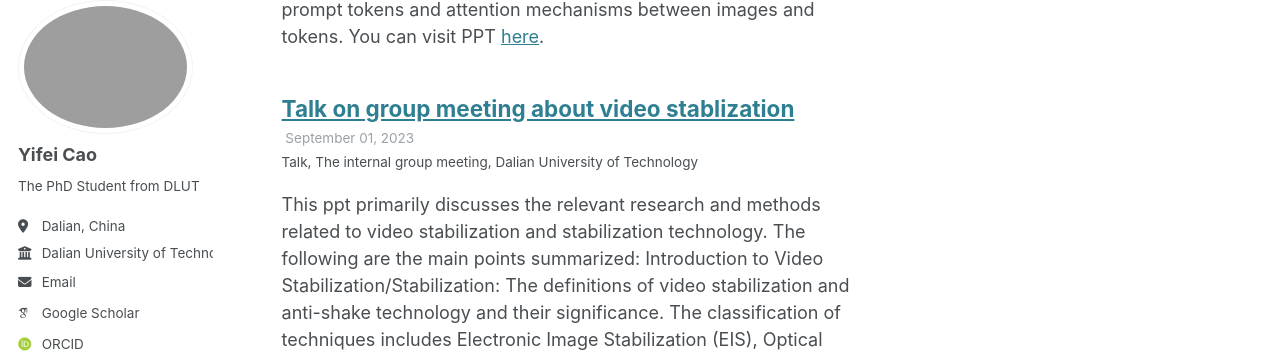
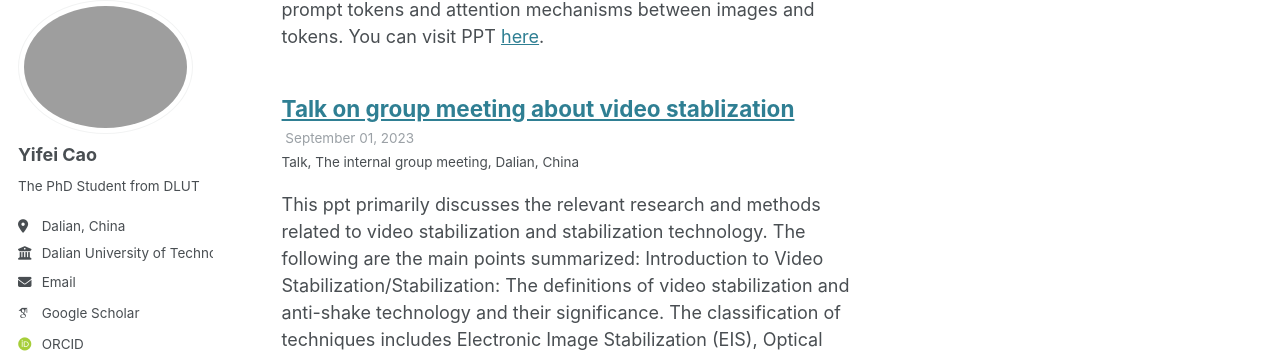
Before and after one commit to cyfedu-dlut/PersonalWeb, a Jekyll site: the page built from _pages/talks.html, in a window 1280 px wide and 900 px high, scrolled down 1149 px. Shown: the part 106-459 px from the top of the window. Built offline with Jekyll 4.4.1, drawn with Linux system fonts in a browser that asks for light colours; some web fonts are replaced.

Commit message:
Update videostab.md

```diff
--- a/_talks/videostab.md
+++ b/_talks/videostab.md
@@ -5,6 +5,6 @@ type: "Talk"
 permalink: /talks/videostab
 venue: "The internal group meeting"
 date: 2023-09-01
-location: "Dalian University of Technology"
+location: "Dalian, China"
 ---
 This ppt primarily discusses the relevant research and methods related to video stabilization and stabilization technology. The following are the main points summarized: Introduction to Video Stabilization/Stabilization: The definitions of video stabilization and anti-shake technology and their significance. The classification of techniques includes Electronic Image Stabilization (EIS), Optical Image Stabilization (OIS), and Accelerometer-based Stabilization (AIS), each with its advantages and disadvantages. The anti-shake approach of AIS includes motion estimation, smoothing processing, and stable generation. Application Fields: Video stabilization technology has wide-ranging applications in several fields, such as the OIS anti-shake processing in the iPhone 14 Pro. Recent Notable Works: A list of significant research achievements in the field of video stabilization in recent years, including 3D video stabilization, depth camera stabilization, and online video stabilization. Core Concepts of MeshFlow and Real-time Video-Stitching: MeshFlow focuses on online video stabilization with minimal latency. Real-time Video-Stitching involves the computation of affine transformations and accumulation transformations among multiple cameras. Core Concept of FuSta. You can visit [here](https://cyfedu-dlut.github.io/PersonalWeb/PPT/videostab.pdf).
```
